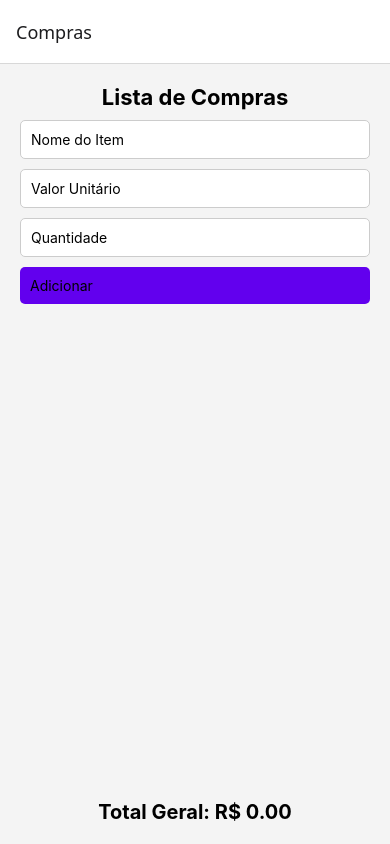
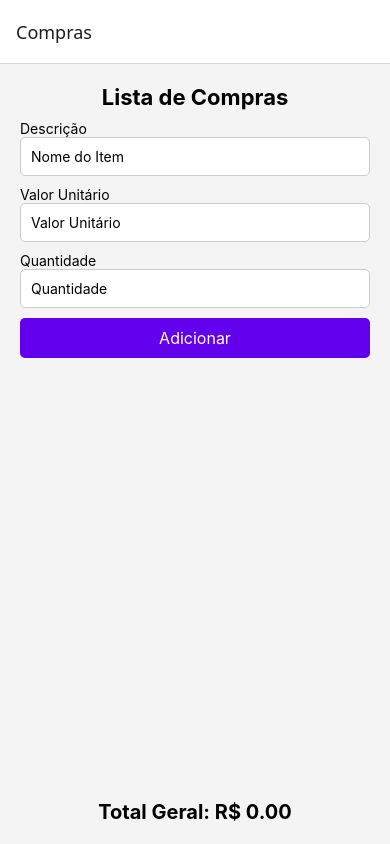
Before and after one commit to marcos-vieira-7/sunshine-app, a React Native app: screen /Compras in a window 390 px wide. Built offline with nearby package versions, Linux system fonts and the light colour scheme.

Commit message:
app compras - estavel

```diff
--- a/componentes/compras/index.tsx
+++ b/componentes/compras/index.tsx
@@ -1,6 +1,7 @@
 import { useEffect, useState } from "react";
 import { View, Text, StatusBar, StyleSheet, Dimensions, TextInput, Button, Pressable, FlatList, Alert, TouchableOpacity } from "react-native";
 import AsyncStorage from "@react-native-async-storage/async-storage";
+import { MaskedTextInput } from "react-native-mask-text";
 
 const { width, height } = Dimensions.get("window");
 
@@ -25,7 +26,7 @@ export default function Compras() {
         const novoItem: Item = {
             id: Math.random().toString(),
             nome,
-            valorUnitario: parseFloat(valorUnitario),
+            valorUnitario: parseFloat(valorUnitario.replace(",", ".")),
             quantidade: parseInt(quantidade),
         };
 
@@ -66,13 +67,14 @@ export default function Compras() {
     return (
         <View style={styles.container}>
             <Text style={styles.titulo}>Lista de Compras</Text>
-
+            <Text>Descrição</Text>
             <TextInput
                 style={styles.input}
                 placeholder="Nome do Item"
                 value={nome}
                 onChangeText={setNome}
             />
+            <Text>Valor Unitário</Text>
             <TextInput
                 style={styles.input}
                 placeholder="Valor Unitário"
@@ -80,6 +82,7 @@ export default function Compras() {
                 onChangeText={setValorUnitario}
                 keyboardType="numeric"
             />
+            <Text>Quantidade</Text>
             <TextInput
                 style={styles.input}
                 placeholder="Quantidade"
@@ -88,7 +91,7 @@ export default function Compras() {
                 keyboardType="numeric"
             />
 
-            <Pressable style={styles.botao} onPress={adicionarItem}><Text>Adicionar</Text></Pressable>
+            <Pressable style={styles.botao} onPress={adicionarItem}><Text style={styles.textBotao}>Adicionar</Text></Pressable>
 
             <FlatList
                 data={itens}
@@ -132,7 +135,11 @@ const styles = StyleSheet.create({
         backgroundColor: "#6200ee",
         padding: 10,
         borderRadius: 5,
+    },
+    textBotao: {
         color: "#fff",
+        fontSize: 16,
+        textAlign: "center"
     },
     item: {
         backgroundColor: "#6200ee",
--- a/package.json
+++ b/package.json
@@ -20,6 +20,7 @@
     "react-dom": "^18.3.1",
     "react-native": "0.76.7",
     "react-native-gesture-handler": "^2.24.0",
+    "react-native-mask-text": "^0.14.2",
     "react-native-reanimated": "^3.16.7",
     "react-native-safe-area-context": "^5.2.0",
     "react-native-screens": "^4.9.0",
```
Also changed, not shown: comados.txt, 1 other file (tests, documents, lock files or other folders).
